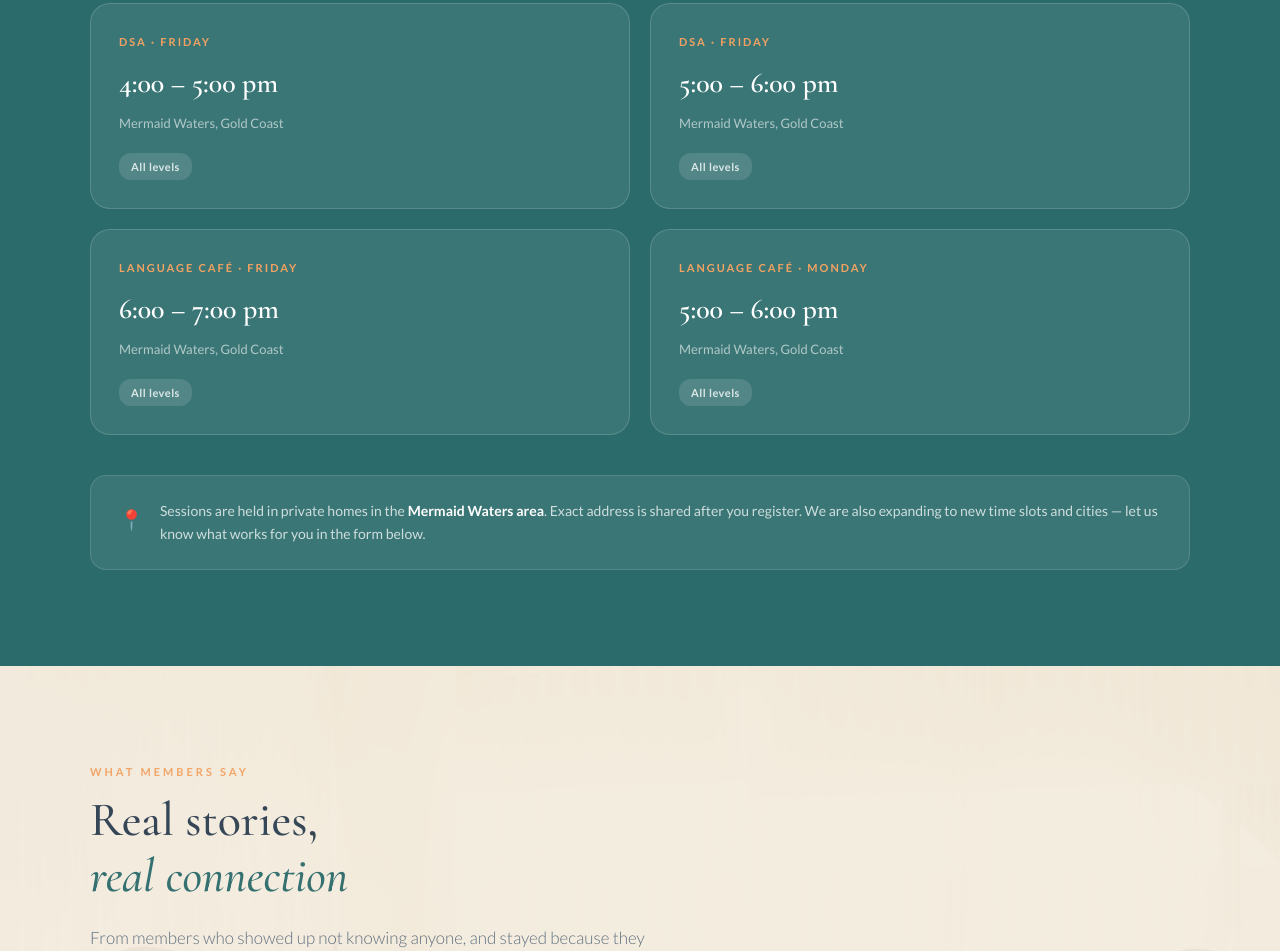
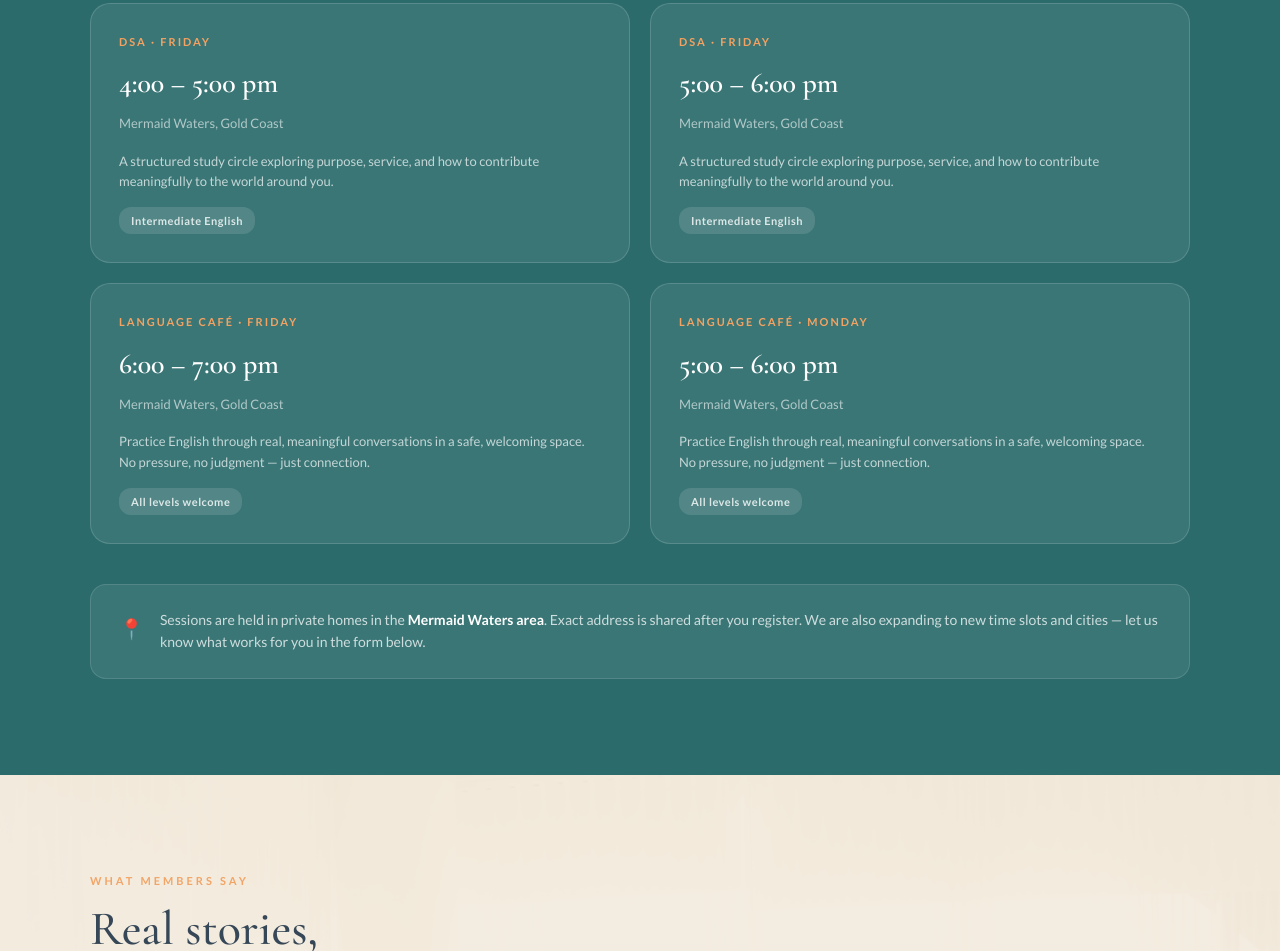
Before and after one commit to cfgoldcoast-design/connection-foundation, a plain HTML site: page index.html in a window 1280 px wide. Shown: the part 5552-6503 px from the top of the page. Drawn offline with nearby package versions, Linux system fonts and the light colour scheme.

Commit message:
Connect feedback form to Sheets webhook, add descriptions to session cards

```diff
--- a/index.html
+++ b/index.html
@@ -1220,25 +1220,29 @@
         <div class="session-day">DSA · Friday</div>
         <div class="session-time">4:00 – 5:00 pm</div>
         <div class="session-loc">Mermaid Waters, Gold Coast</div>
-        <span class="session-tag">All levels</span>
+        <p style="font-size:13px;color:rgba(255,255,255,0.7);line-height:1.55;margin:12px 0 14px;">A structured study circle exploring purpose, service, and how to contribute meaningfully to the world around you.</p>
+        <span class="session-tag">Intermediate English</span>
       </div>
       <div class="session-card">
         <div class="session-day">DSA · Friday</div>
         <div class="session-time">5:00 – 6:00 pm</div>
         <div class="session-loc">Mermaid Waters, Gold Coast</div>
-        <span class="session-tag">All levels</span>
+        <p style="font-size:13px;color:rgba(255,255,255,0.7);line-height:1.55;margin:12px 0 14px;">A structured study circle exploring purpose, service, and how to contribute meaningfully to the world around you.</p>
+        <span class="session-tag">Intermediate English</span>
       </div>
       <div class="session-card">
         <div class="session-day">Language Café · Friday</div>
         <div class="session-time">6:00 – 7:00 pm</div>
         <div class="session-loc">Mermaid Waters, Gold Coast</div>
-        <span class="session-tag">All levels</span>
+        <p style="font-size:13px;color:rgba(255,255,255,0.7);line-height:1.55;margin:12px 0 14px;">Practice English through real, meaningful conversations in a safe, welcoming space. No pressure, no judgment — just connection.</p>
+        <span class="session-tag">All levels welcome</span>
       </div>
       <div class="session-card">
         <div class="session-day">Language Café · Monday</div>
         <div class="session-time">5:00 – 6:00 pm</div>
         <div class="session-loc">Mermaid Waters, Gold Coast</div>
-        <span class="session-tag">All levels</span>
+        <p style="font-size:13px;color:rgba(255,255,255,0.7);line-height:1.55;margin:12px 0 14px;">Practice English through real, meaningful conversations in a safe, welcoming space. No pressure, no judgment — just connection.</p>
+        <span class="session-tag">All levels welcome</span>
       </div>
     </div>
     <div class="location-note">
@@ -1463,7 +1467,7 @@
   // Google Apps Script Web App endpoint that appends a row to the
   // "Get-together registration april 2026" sheet in cf.goldcoast@gmail.com's Drive.
   // Setup instructions are in README.md ("Event feedback — Google Sheet").
-  const FEEDBACK_WEBHOOK_URL = 'REPLACE_WITH_APPS_SCRIPT_URL';
+  const FEEDBACK_WEBHOOK_URL = 'https://script.google.com/macros/s/AKfycbxpRc9a63jaqq7v8fx08EnJr6wW_j0hvynCYv13FDdGXKGYg9r-ih61_J4SXGXB-nbW8w/exec';
 
   function openQrModal() { document.getElementById('qr-modal').classList.add('active'); }
   function openFeedbackModal() { document.getElementById('feedback-modal').classList.add('active'); }
```
